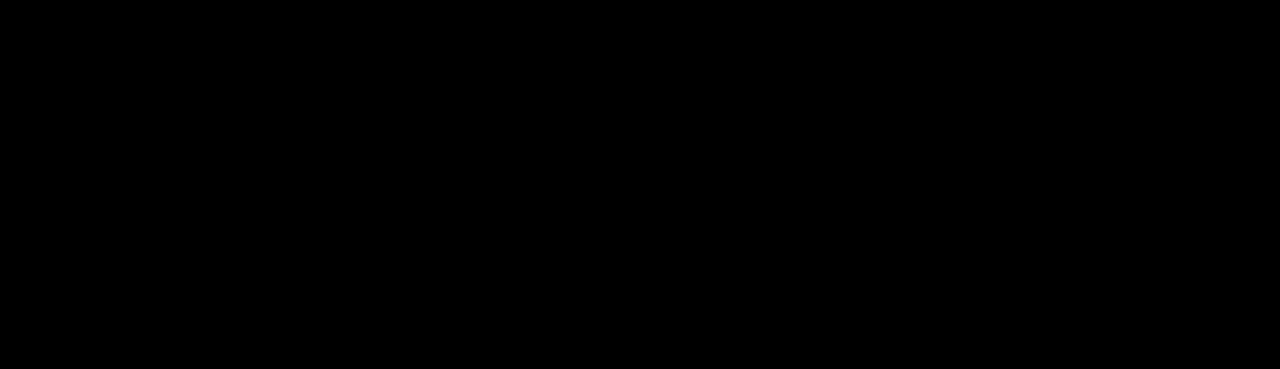
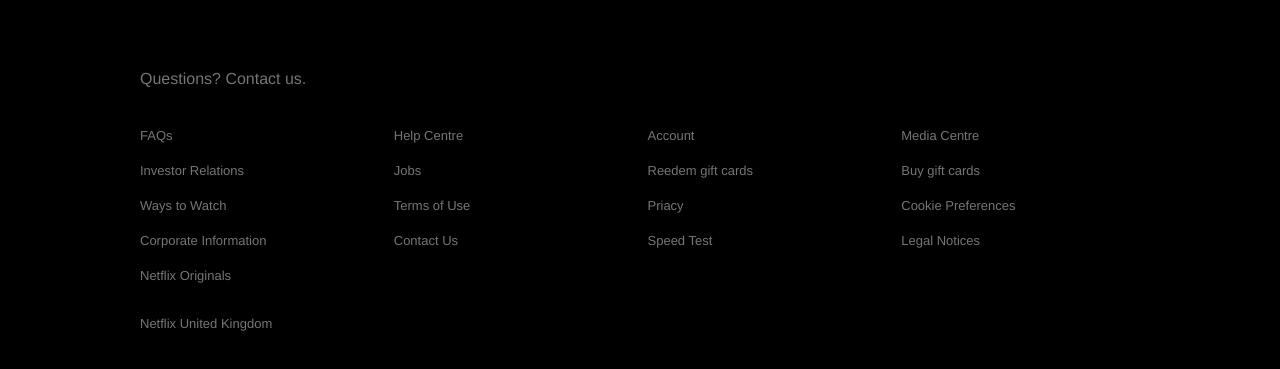
Before and after one commit to KimLitjens/netflix-scrim, a React (Create React App) app: page / in a window 1280 px wide. Shown: the part 1260-1629 px from the top of the page. Before the commit the page ends 1244 px from the top, so only its background shows below. Built offline with nearby package versions, Linux system fonts and the light colour scheme.

Commit message:
added and styled footer

```diff
--- /dev/null
+++ b/src/components/footer/index.js
@@ -0,0 +1,30 @@
+import React from 'react';
+import { Container, Row, Column, Link, Title, Text, Break } from './styles/footer';
+
+export default function Footer({ children, ...restProps }) {
+    return <Container {...restProps}>{children}</Container>
+}
+
+Footer.Row = function FooterRow({ children, ...restProps }) {
+    return <Row {...restProps}>{children}</Row>;
+}
+
+Footer.Column = function FooterColumn({ children, ...restProps }) {
+    return <Column {...restProps}>{children}</Column>;
+}
+
+Footer.Link = function FooterLink({ children, ...restProps }) {
+    return <Link {...restProps}>{children}</Link>;
+}
+
+Footer.Title = function FooterTitle({ children, ...restProps }) {
+    return <Title {...restProps}>{children}</Title>;
+}
+
+Footer.Text = function FooterText({ children, ...restProps }) {
+    return <Text {...restProps}>{children}</Text>;
+}
+
+Footer.Break = function FooterBreak({ ...restProps }) {
+    return <Break {...restProps} />;
+}
--- /dev/null
+++ b/src/components/footer/styles/footer.js
@@ -0,0 +1,53 @@
+import styled from 'styled-components';
+
+export const Container = styled.div`
+    display: flex;
+    max-width: 1000px;
+    flex-direction: column;
+    padding: 70px 56px;
+    margin: auto;
+
+    @media (max-width: 1000px) {
+        padding: 70px 30px;
+    }
+`;
+
+export const Column = styled.div`
+    display: flex;
+    flex-direction: column;
+    text-align: left;
+`;
+
+export const Row = styled.div`
+    display: grid;
+    grid-template-columns: repeat(auto-fill, minmax(230px, 1fr));
+    grid-gap: 15px;
+
+    @media (max-width: 1000px) {
+        grid-template-columns: repeat(auto-fill, minmax(150px, 1fr));
+    }
+`;
+
+export const Link = styled.a`
+    color: #757575;
+    margin-bottom: 20px;
+    font-size: 13px;
+    text-decoration: none;
+`;
+
+export const Title = styled.p`
+    font-size: 16px;
+    color: #757575;
+    margin-bottom: 40px;
+`;
+
+export const Text = styled.p`
+    font-size: 13px;
+    color: #757575;
+    margin-bottom: 40px;
+`;
+
+export const Break = styled.div`
+    flex-basis: 100%;
+    height: 0;
+`;
--- a/src/components/index.js
+++ b/src/components/index.js
@@ -1 +1,2 @@
 export { default as Jumbotron } from './jumbotron';
+export { default as Footer } from './footer';
--- /dev/null
+++ b/src/containers/footer.js
@@ -0,0 +1,43 @@
+import React from 'react';
+import { Footer } from '../components';
+
+export function FooterContainer() {
+    return (
+        <Footer>
+            <Footer.Title>Questions? Contact us.</Footer.Title>
+            <Footer.Break />
+            <Footer.Row>
+                <Footer.Column>
+                    <Footer.Link href="#">FAQs</Footer.Link>
+                    <Footer.Link href="#">Investor Relations</Footer.Link>
+                    <Footer.Link href="#">Ways to Watch</Footer.Link>
+                    <Footer.Link href="#">Corporate Information</Footer.Link>
+                    <Footer.Link href="#">Netflix Originals</Footer.Link>
+                </Footer.Column>
+
+                <Footer.Column>
+                    <Footer.Link href="#">Help Centre</Footer.Link>
+                    <Footer.Link href="#">Jobs</Footer.Link>
+                    <Footer.Link href="#">Terms of Use</Footer.Link>
+                    <Footer.Link href="#">Contact Us</Footer.Link>
+                </Footer.Column>
+
+                <Footer.Column>
+                    <Footer.Link href="#">Account</Footer.Link>
+                    <Footer.Link href="#">Reedem gift cards</Footer.Link>
+                    <Footer.Link href="#">Priacy</Footer.Link>
+                    <Footer.Link href="#">Speed Test</Footer.Link>
+                </Footer.Column>
+
+                <Footer.Column>
+                    <Footer.Link href="#">Media Centre</Footer.Link>
+                    <Footer.Link href="#">Buy gift cards</Footer.Link>
+                    <Footer.Link href="#">Cookie Preferences</Footer.Link>
+                    <Footer.Link href="#">Legal Notices</Footer.Link>
+                </Footer.Column>
+            </Footer.Row>
+            <Footer.Break />
+            <Footer.Text>Netflix United Kingdom</Footer.Text>
+        </Footer>
+    )
+}
--- a/src/pages/home.js
+++ b/src/pages/home.js
@@ -1,8 +1,12 @@
-import React from 'react'
+import React from 'react';
 import { JumbotronContainer } from '../containers/jumbotron';
+import { FooterContainer } from '../containers/footer';
 
 export default function Home() {
     return (
-        <JumbotronContainer />
+        <>
+            <JumbotronContainer />
+            <FooterContainer />
+        </>
     )
 }
```
Also changed, not shown: 1 other file (tests, documents, lock files or other folders).
